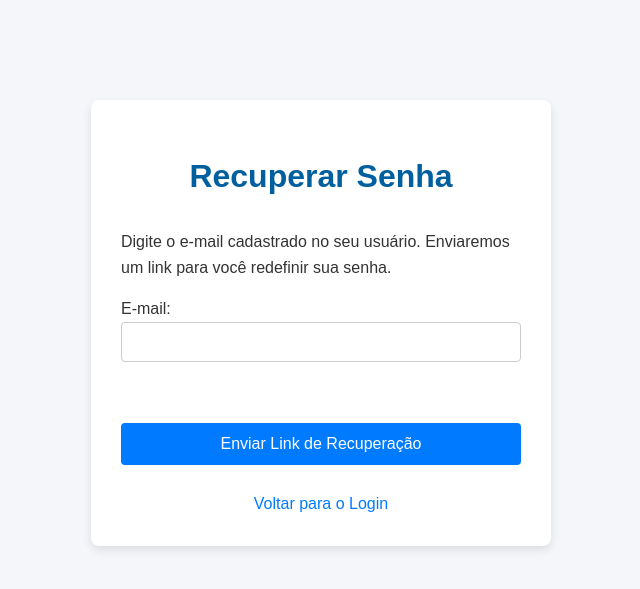
After one commit to LOLtechtp/SistemaOS, a Flask app: page /recuperar in a window 1280 px wide. The commit adds this page. Shown: the top 589 px of the page, without its empty margins (319-959 px from the left). Run offline with Flask 3, Linux system fonts and the light colour scheme.

Commit message:
Fase 4: Implementando recuperacao de senha por e-mail"

```diff
--- a/app.py
+++ b/app.py
@@ -14,7 +14,8 @@ import cloudinary.api
 from werkzeug.utils import secure_filename
 import secrets
 import string
-# (REMOVEMOS 'wraps' e 'Flask-Mail' por enquanto)
+from flask_mail import Mail, Message # <--- MUDANÇA (ADICIONADO)
+from itsdangerous import URLSafeTimedSerializer, SignatureExpired, BadTimeSignature # <--- MUDANÇA (ADICIONADO)
 
 # --- NOVO BLOCO: CONFIGURAÇÃO DE LOGS E AMBIENTE ---
 basedir = os.path.abspath(os.path.dirname(__file__))
@@ -44,6 +45,19 @@ elif mysql_user and mysql_password and mysql_host and mysql_db:
 else:
     app.config['SQLALCHEMY_DATABASE_URI'] = 'sqlite:///' + os.path.join(basedir, 'sistema.db')
 # ----- **** FIM DA "REFORMA" **** -----
+
+
+# --- **** MUDANÇA: CONFIGURAÇÃO DO "CARTEIRO" (FASE 4) **** ---
+app.config['MAIL_SERVER'] = os.environ.get('MAIL_SERVER')
+app.config['MAIL_PORT'] = int(os.environ.get('MAIL_PORT', 587))
+app.config['MAIL_USE_TLS'] = os.environ.get('MAIL_USE_TLS', 'true').lower() in ['true', 'on', '1']
+app.config['MAIL_USERNAME'] = os.environ.get('MAIL_USERNAME')
+app.config['MAIL_PASSWORD'] = os.environ.get('MAIL_PASSWORD')
+app.config['MAIL_DEFAULT_SENDER'] = ('GestorOS (Não Responda)', app.config['MAIL_USERNAME'])
+
+# 3. Iniciar o "Carteiro"
+mail = Mail(app)
+# --- **** FIM DA MUDANÇA **** ---
 
 
 # 3. **** NOVA CONFIGURAÇÃO: CLOUDINARY ****
@@ -104,6 +118,27 @@ class Usuario(db.Model, UserMixin):
 
     def check_password(self, password):
         return check_password_hash(self.password_hash, password)
+
+    # --- **** MUDANÇA (FASE 4): FUNÇÕES DE TOKEN **** ---
+    def get_reset_token(self):
+        """ Cria um token seguro para resetar a senha (válido por 1 hora) """
+        s = URLSafeTimedSerializer(app.config['SECRET_KEY'])
+        return s.dumps(self.id, salt='password-reset-salt')
+
+    @staticmethod
+    def verify_reset_token(token, max_age_segundos=3600):
+        """ Verifica o token. Retorna o ID do usuário se for válido, ou None se expirar/falhar """
+        s = URLSafeTimedSerializer(app.config['SECRET_KEY'])
+        try:
+            user_id = s.loads(
+                token,
+                salt='password-reset-salt',
+                max_age=max_age_segundos
+            )
+        except (SignatureExpired, BadTimeSignature):
+            return None # Token expirado ou inválido
+        return user_id
+    # --- **** FIM DA MUDANÇA **** ---
 
 # 6.5 **** NOVO: Ensina o LoginManager a encontrar um usuário ****
 @login_manager.user_loader
@@ -276,6 +311,113 @@ def logout():
     logout_user()
     flash('Você foi desconectado com sucesso.', 'success')
     return redirect(url_for('login'))
+
+
+# --- **** MUDANÇA (FASE 4): NOVAS ROTAS DE RECUPERAÇÃO **** ---
+
+def enviar_email_reset(usuario, token):
+    """ Função específica para enviar o e-mail de RESET """
+    try:
+        # url_for(_external=True) gera o link completo (com https://...)
+        link_de_reset = url_for('resetar_com_token', token=token, _external=True)
+
+        msg = Message(
+            subject="Recuperação de Senha - GestorOS",
+            recipients=[usuario.email]
+        )
+        msg.html = f"""
+        <p>Olá, {usuario.username}!</p>
+        <p>Recebemos uma solicitação para redefinir sua senha no GestorOS.</p>
+        <p>Clique no link abaixo para criar uma nova senha:</p>
+        <p><a href="{link_de_reset}">{link_de_reset}</a></p>
+        <p>Este link é válido por 1 hora. Se você não solicitou isso, ignore este e-mail.</p>
+        <br>
+        <p><em>(Esta é uma mensagem automática, não responda.)</em></p>
+        """
+        mail.send(msg)
+        return True
+    except Exception as e:
+        print(f"ERRO AO ENVIAR E-MAIL DE RESET: {str(e)}")
+        logging.error(f"Falha ao enviar e-mail de reset para {usuario.email}: {str(e)}")
+        return False
+
+@app.route('/recuperar', methods=['GET', 'POST'])
+def recuperar_senha():
+    """ Página 'Esqueceu a Senha' - (Não precisa de login) """
+    if current_user.is_authenticated:
+        return redirect(url_for('ola_mundo'))
+
+    if request.method == 'POST':
+        email_digitado = request.form.get('email')
+        usuario = Usuario.query.filter_by(email=email_digitado).first()
+
+        if usuario:
+            # 1. Gera o Token
+            token = usuario.get_reset_token()
+            # 2. Envia o E-mail
+            email_enviado = enviar_email_reset(usuario, token)
+
+            if email_enviado:
+                flash(f'Um e-mail de recuperação foi enviado para {email_digitado}. Verifique sua caixa de entrada (e spam).', 'success')
+            else:
+                flash('O usuário foi encontrado, mas houve um erro ao enviar o e-mail. Contate o administrador.', 'error')
+
+            return redirect(url_for('login'))
+        else:
+            # (Não informamos se o e-mail não existe, por segurança)
+            flash('Se este e-mail estiver cadastrado, um link de recuperação será enviado.', 'success')
+            return redirect(url_for('login'))
+
+    return render_template('recuperar_senha.html')
+
+
+@app.route('/resetar/<token>', methods=['GET', 'POST'])
+def resetar_com_token(token):
+    """ Página onde o usuário (vindo do e-mail) define a nova senha """
+    if current_user.is_authenticated:
+        return redirect(url_for('ola_mundo'))
+
+    # 1. Verifica se o token é válido e quem é o dono
+    user_id = Usuario.verify_reset_token(token)
+    if not user_id:
+        flash('O link de recuperação é inválido ou expirou. Tente novamente.', 'error')
+        return redirect(url_for('recuperar_senha'))
+
+    usuario = Usuario.query.get(user_id)
+    if not usuario:
+        flash('Usuário não encontrado. O link pode estar corrompido.', 'error')
+        return redirect(url_for('recuperar_senha'))
+
+    # 2. Se o token for válido, mostra o formulário (POST)
+    if request.method == 'POST':
+        senha_nova = request.form['senha_nova']
+        confirma_senha = request.form['confirma_senha']
+
+        # 3. Validação da senha nova (igual à da rota 'trocar_senha')
+        if (len(senha_nova) < 10 or
+            not re.search(r"[a-z]", senha_nova) or
+            not re.search(r"[A-Z]", senha_nova) or
+            not re.search(r"\d", senha_nova) or
+            not re.search(r"[\W_]", senha_nova)):
+            flash('Senha nova inválida. Deve ter 10+ caracteres, minúscula, maiúscula, número e caractere especial.', 'error')
+            return render_template('resetar_com_token.html', token=token)
+
+        if senha_nova != confirma_senha:
+            flash('As senhas não coincidem.', 'error')
+            return render_template('resetar_com_token.html', token=token)
+
+        # 4. Salva a nova senha
+        usuario.set_password(senha_nova)
+        usuario.precisa_trocar_senha = False # O usuário acabou de definir
+        db.session.commit()
+
+        flash('Sua senha foi redefinida com sucesso! Você já pode fazer o login.', 'success')
+        return redirect(url_for('login'))
+
+    # (Método GET)
+    return render_template('resetar_com_token.html', token=token)
+
+# --- **** FIM DAS NOVAS ROTAS **** ---
 
 
 # 13. Rota (página) principal (PROTEGIDA)
--- a/requirements.txt
+++ b/requirements.txt
@@ -6,9 +6,9 @@ cloudinary==1.44.1
 colorama==0.4.6
 Flask==3.1.2
 Flask-Login==0.6.3
+Flask-Mail==0.9.1
 Flask-Migrate==4.1.0
 Flask-SQLAlchemy==3.1.1
-Flask-Mail==0.9.1
 greenlet==3.2.4
 gunicorn==23.0.0
 itsdangerous==2.2.0
--- /dev/null
+++ b/templates/recuperar_senha.html
@@ -0,0 +1,31 @@
+<!DOCTYPE html>
+<html lang="pt-br">
+<head>
+    <meta charset="UTF-8">
+    <meta name="viewport" content="width=device-width, initial-scale=1.0">
+    <link rel="stylesheet" href="{{ url_for('static', filename='style.css') }}">
+    <title>Recuperar Senha - GestorOS</title>
+</head>
+<body>
+
+    <div class="login-container">
+
+        <h1>Recuperar Senha</h1>
+        <p>Digite o e-mail cadastrado no seu usuário. Enviaremos um link para você redefinir sua senha.</p>
+
+        <form action="{{ url_for('recuperar_senha') }}" method="POST">
+
+            <label for="email">E-mail:</label>
+            <input type="text" id="email" name="email" required>
+
+            <br><br>
+            <button type="submit">Enviar Link de Recuperação</button>
+        </form>
+        <br>
+        <div style="text-align: center;">
+            <a href="{{ url_for('login') }}">Voltar para o Login</a>
+        </div>
+    </div>
+
+</body>
+</html>
```
Also changed, not shown: templates/login.html (+6 -1 lines), templates/resetar_com_token.html (added, +42 -0 lines).
